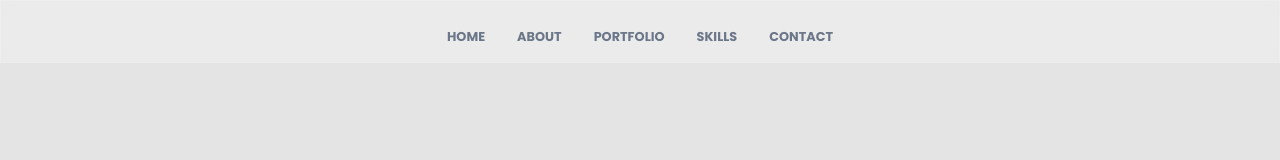
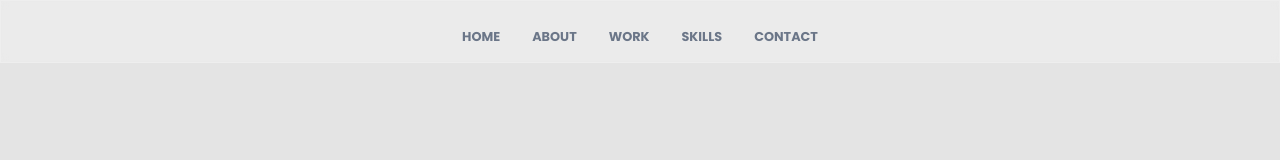
Before and after one commit to dwg21/DanielGreenPortfolio, a React (Create React App) app: page / in a window 1280 px wide. Shown: the top 160 px of the page. Built offline with nearby package versions, Linux system fonts and the light colour scheme.

Commit message:
navbar fix

```diff
--- a/src/components/Navbar/Navbar.jsx
+++ b/src/components/Navbar/Navbar.jsx
@@ -14,7 +14,7 @@ const Navbar = () => {
                   <div className='hamburgerMenu'>
                       <HiX onClick={() => setToggle(false)} />
                       <ul>
-                        {['home', 'about', 'Portfolio', 'contact'].map((item) => (
+                        {['home', 'about', 'work', 'contact'].map((item) => (
                           <li key={item}>
                             <a href={`#${item}`} onClick={() => setToggle(false)}>
                               {item}
@@ -30,7 +30,7 @@ const Navbar = () => {
         <HiMenuAlt4 onClick={() => setToggle(true)} />
       </div>
       <ul className="app__navbar-links">
-        {['home', 'about', 'portfolio', 'skills', 'contact'].map((item) => (
+        {['home', 'about', 'work', 'skills', 'contact'].map((item) => (
           <li className="app__flex p-text" key={`link-${item}`}>
             <div />
             <a href={`#${item}`}>{item}</a>
```
